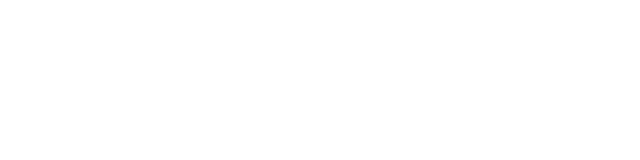
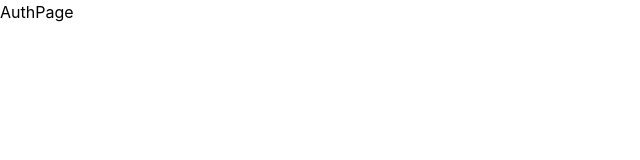
Before and after one commit to dmi3mid/ChatsSupport-admichat, a React (Vite) app in the folder client/: page /regist in a window 1280 px wide. Before the commit this address had no page. Shown: the top 160 px of the page, without its empty margins (0-640 px from the left). Built offline with nearby package versions, Linux system fonts and the light colour scheme; a web font is replaced by a local one.

Commit message:
Added auth page.

```diff
--- a/client/src/App.jsx
+++ b/client/src/App.jsx
@@ -5,6 +5,7 @@
 import MainPage from './pages/MainPage';
 import ChatsPage from './pages/ChatsPage';
 import SettingsPage from './pages/SettingsPage';
+import AuthPage from './pages/AuthPage';
 
 export default function App() {
   return (
@@ -17,7 +18,10 @@
           <ChatsPage />
         }/>
         <Route path='/settings' element={
-          <SettingsPage/>
+          <SettingsPage />
+        }/>
+        <Route path='/regist' element={
+          <AuthPage />
         }/>
       </Routes>
     </div>
--- /dev/null
+++ b/client/src/pages/AuthPage.jsx
@@ -0,0 +1,7 @@
+import React from 'react'
+
+export default function AuthPage() {
+    return (
+        <div>AuthPage</div>
+    )
+}
```
